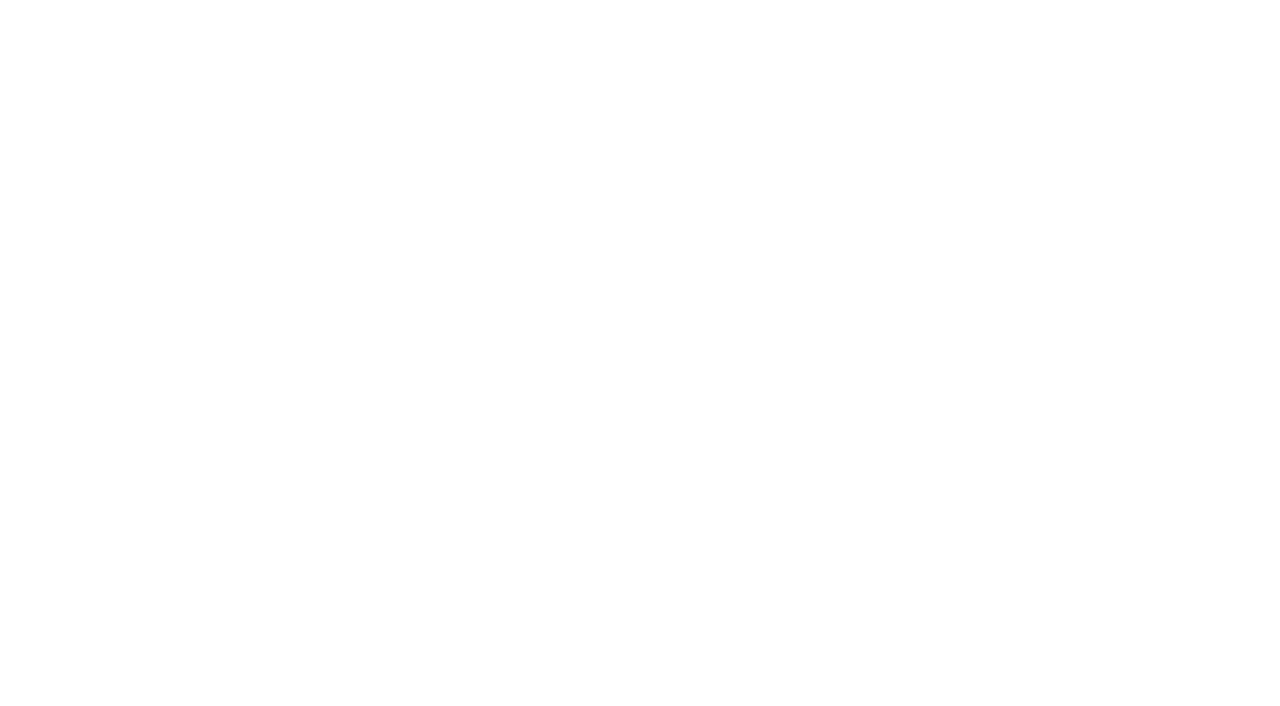
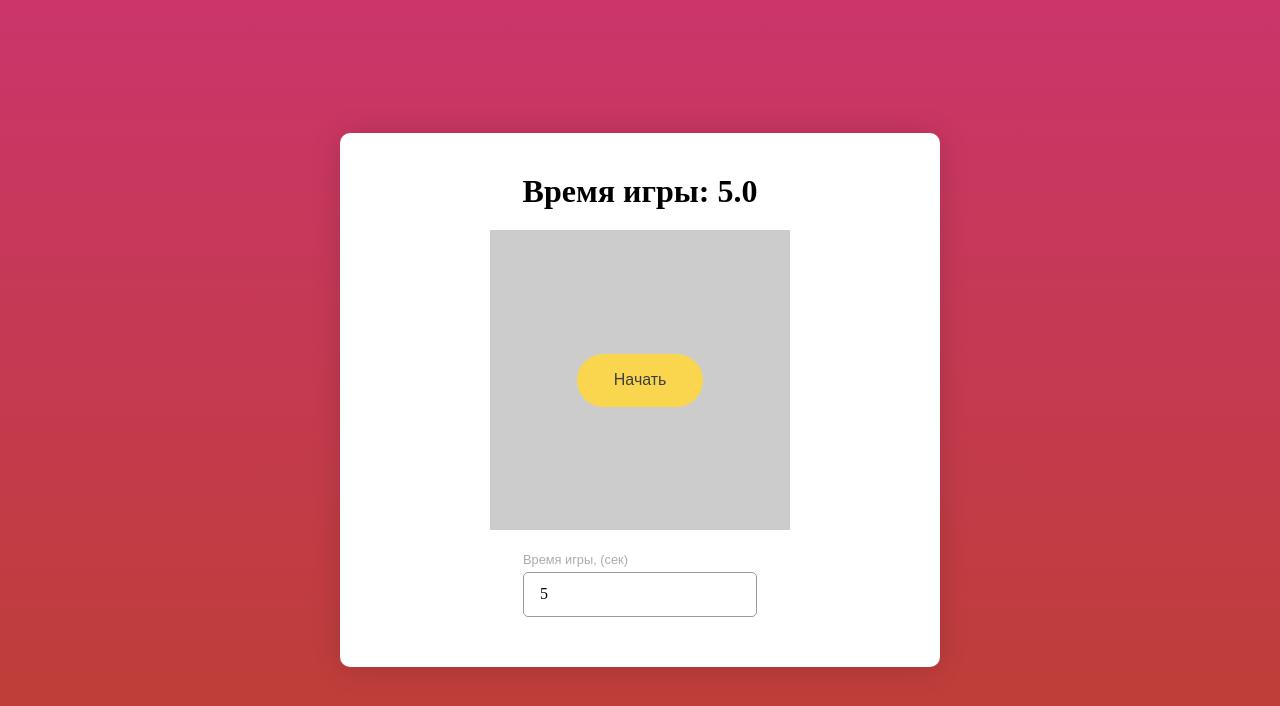
Before and after one commit to KetrinZireael/Clicker_Game, a plain HTML site: page index.html in a window 1280 px wide. Drawn offline with Linux system fonts and the light colour scheme.

Commit message:
add js file

```diff
--- a/css/style.css
+++ /dev/null
@@ -1,14 +0,0 @@
-/* fonts */
-@font-face {
-	font-family: FONT NAME ;
-	src: url("../fonts/FONT-FILE.FONT-FORMAT");
-}
-
-
-
-*{
-	margin: 0;
-	padding: 0;
-	list-style-type: none;
-	text-decoration: none;
-}
--- a/index.html
+++ b/index.html
@@ -3,13 +3,31 @@
   <head>
     <meta charset="UTF-8" />
     <meta name="viewport" content="width=device-width, initial-scale=1.0" />
-    <meta name="description" content="Enter description here..." />
-    <meta name="keywords" content="Enter keywords here..." />
-    <link rel="stylesheet" href="css/style.css" />
-    <link rel="shortcut icon" href="img/favicon.png" type="image/x-icon" />
-    <title>JS Game</title>
+    <meta http-equiv="X-UA-Compatible" content="ie=edge" />
+    <link rel="stylesheet" href="styles.css" />
+    <title>Game Colors</title>
   </head>
   <body>
-    <script src="js/main.js"></script>
+    <div class="app">
+      <div class="app__header">
+        <h1 id="time-header">Время игры: <span id="time">5.0</span></h1>
+        <h1 id="result-header" class="hide">
+          Ваш результат: <span id="result"></span>
+        </h1>
+      </div>
+      <div class="app__content">
+        <button class="btn" id="start">Начать</button>
+
+        <div class="game" id="game"></div>
+      </div>
+      <div class="app__footer">
+        <div class="input">
+          <label for="game-time">Время игры, (сек)</label>
+          <input type="number" id="game-time" min="5" step="1" value="5" />
+        </div>
+      </div>
+    </div>
+
+    <script src="index.js"></script>
   </body>
 </html>
--- /dev/null
+++ b/index.js
@@ -0,0 +1,15 @@
+var $start = document.querySelector('#start');
+var $game = document.querySelector('#game');
+
+$start.addEventListener('click', startGame);
+
+function startGame() {
+    $game.style.backgroundColor = '#fff';
+    $start.classList.add('hide');
+
+    renderBox();
+}
+
+function renderBox() {
+
+}
--- /dev/null
+++ b/styles.css
@@ -0,0 +1,136 @@
+* {
+  margin: 0;
+  padding: 0;
+  box-sizing: border-box;
+  outline: none;
+}
+
+body {
+  width: 100%;
+  height: 100vh;
+  display: flex;
+  justify-content: center;
+  align-items: center;
+  padding: 20px;
+  overflow: hidden;
+  background: linear-gradient(#CB356B, #BD3F32);
+}
+
+.app {
+  background: #fff;
+  padding: 20px;
+  width: 600px;
+  margin: 0 auto;
+  box-shadow: 0 1px 30px 0 rgba(0,0,0,0.14), 0 0px 0px 0 rgba(0,0,0,.12), 0 0px 0px 0px rgba(0,0,0,.3);
+  border-radius: 10px;
+}
+
+.app__header {
+  padding: 20px;
+  text-align: center;
+}
+
+.app__content {
+  display: flex;
+  position: relative;
+  align-items: center;
+  justify-content: center;
+}
+
+.app__footer {
+  padding: 20px;
+  display: flex;
+  flex-direction: column;
+  align-items: center;
+}
+
+.input {
+  display: flex;
+  flex-direction: column;
+  margin-bottom: 10px;
+}
+
+.input label {
+  display: inline-block;
+  max-width: 100%;
+  margin-bottom: 3px;
+  color: #acacac;
+  font-family: GothamPro,sans-serif;
+  font-size: .8rem;
+  font-weight: normal;
+  line-height: 1.2rem;
+}
+
+.input input {
+  display: block;
+  width: 100%;
+  max-height: 2.8rem;
+  padding: .8rem 1rem;
+  font-size: inherit;
+  font-family: inherit;
+  font-weight: inherit;
+  line-height: 1.4;
+  color: #000;
+  background: #fff none;
+  border: 1px solid #999;
+  border-radius: 5px;
+}
+
+.game {
+  position: relative;
+  display: flex;
+  align-items: center;
+  justify-content: center;
+  border: 1px solid #ccc;
+  background: #ccc;
+  min-height: 300px;
+  min-width: 300px;
+  max-width: 300px;
+  max-height: 300px;
+}
+
+.hide {
+  display: none!important;
+}
+
+.btn {
+  position: absolute;
+  z-index: 1;
+  display: inline-block;
+  padding: 1rem 2.3rem;
+  margin-bottom: 0;
+  font-weight: normal;
+  font-family: GothamPro, sans-serif;
+  font-size: 1rem;
+  line-height: 1.3rem;
+  text-align: center;
+  white-space: nowrap;
+  vertical-align: middle;
+  touch-action: manipulation;
+  cursor: pointer;
+  user-select: none;
+  background: #fad64e;
+  color: #3f3f3f;
+  border: none;
+  border-radius: 2.8rem;
+  transition: transform .2s ease-in-out,box-shadow .2s ease-in-out,-webkit-transform .2s ease-in-out,-webkit-box-shadow .2s ease-in-out;
+  will-change: transform;
+}
+
+.btn:disabled {
+  background: #ccc!important;
+  border: 1px solid #ccc;
+  color: #000;
+  cursor: not-allowed;
+}
+
+.btn:active {
+  transition: transform .1s ease-in-out,box-shadow .1s ease-in-out!important;
+  transform: none!important;
+  box-shadow: none!important;
+}
+
+.btn:hover {
+  box-shadow: 0 6px 16px 0 rgba(0,0,0,.2);
+  transform: translateY(-1px);
+}
```
Also changed, not shown: js/main.js (deleted).
